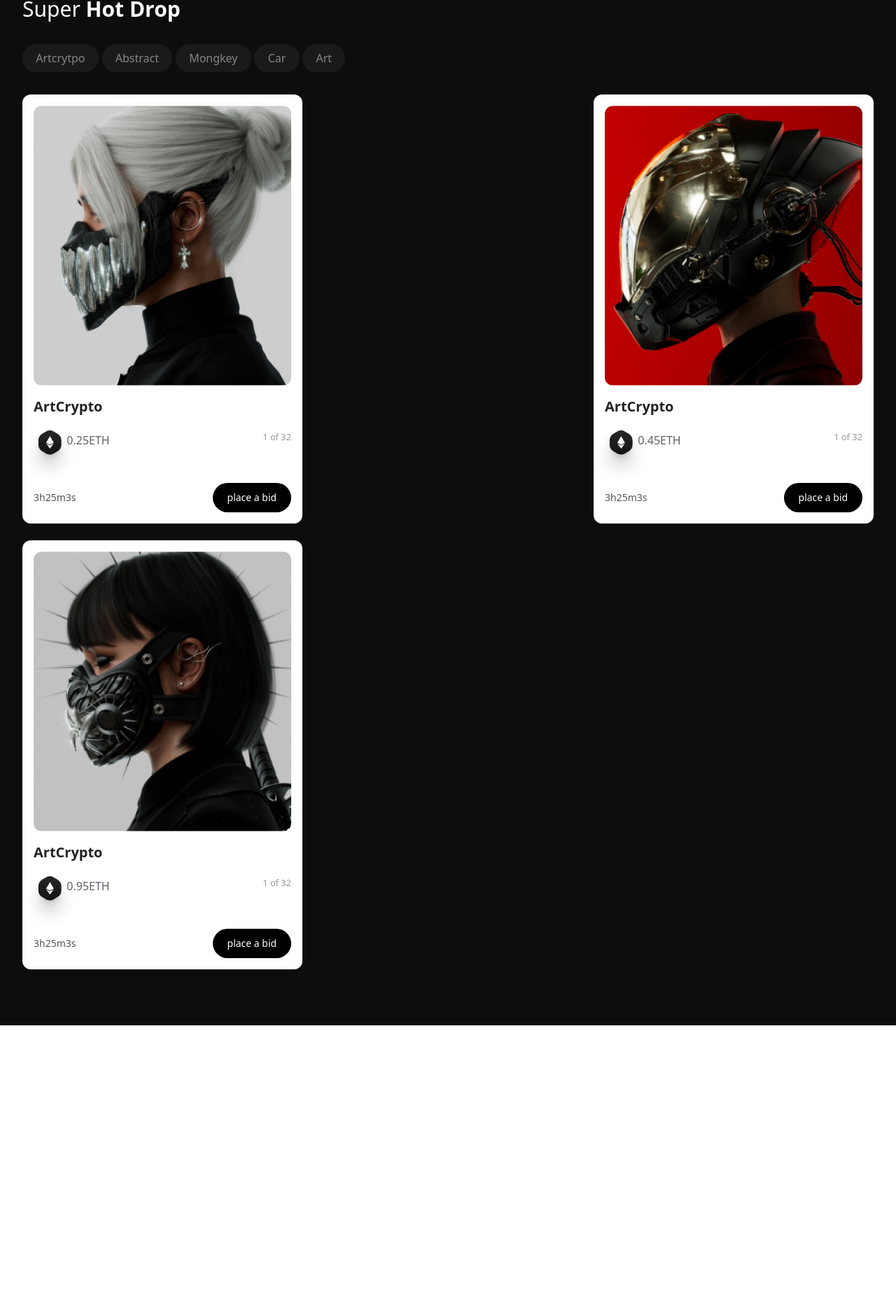
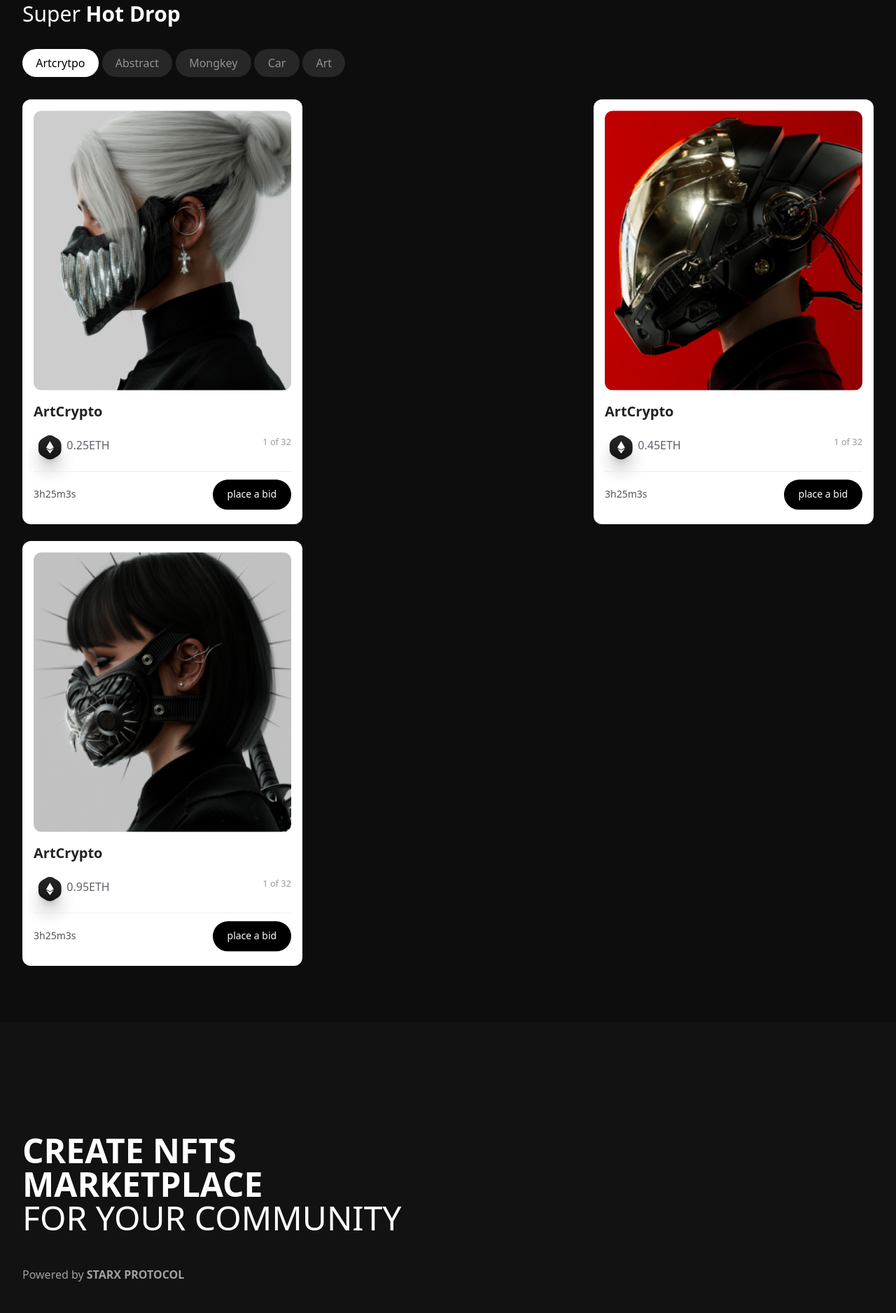
Before and after one commit to Victor-olabisi/NFT-landingPage, a React (Vite) app: page / in a window 1280 px wide. Shown: the part 1824-3700 px from the top of the page at 70% size. Before the commit the page ends 3289 px from the top, so only its background shows below. Built offline with nearby package versions, Linux system fonts and the light colour scheme.

Commit message:
done with the featuree sec and start on the marketplace section

```diff
--- a/src/App.jsx
+++ b/src/App.jsx
@@ -1,6 +1,6 @@
 import { useState } from 'react'
 import styles from './styles'
-import { Navbar, Hero,Feature } from './component';
+import { Navbar, Hero,Feature, MarketPlace } from './component';
 Navbar
 function App() {
 
@@ -12,7 +12,10 @@ function App() {
         <div className={`${styles.marginX} ${styles.boxWidth} bg-[#0D0D0E]`}>
           <Navbar />
           <Hero />
-          <Feature/>
+          <Feature />
+        </div>
+        <div className={`bg-[#121212] ${styles.marginX} ${styles.boxWidt}`}>
+          <MarketPlace />
         </div>
       </section>
     </>
--- a/src/component/Feature.jsx
+++ b/src/component/Feature.jsx
@@ -1,26 +1,38 @@
 import { nftFeatured } from "../Data";
 import styles from "../styles"
 import featuredIcon from '../assets/featuredIcon.svg'
+import { useState } from "react";
 const featuredBtn = ['artcrytpo', 'abstract','mongkey', 'car', 'art']
 
 const Feature = () => {
+  const [active, setActive] = useState(0);
+
   return (
       <section className={`${styles.marginY}`}>
           <h1 className='text-white text-3xl capitalize font-bold'><span className="font-light">super</span> hot drop</h1>
-          <div className="btn-container mt-8 flex gap-x-[.3rem] flex-wrap gap-y-4 text-white opacity-50 capitalize">
-              {featuredBtn.map((btn) => {
-                  return <span className="bg-[#272727] px-[1.2rem] py-[.5rem] rounded-full">{ btn}</span>;
+          <div className="btn-container mt-8 flex gap-x-[.3rem] flex-wrap gap-y-4 text-white text-opacity-50 capitalize">
+              {featuredBtn.map((btn,index) => {
+                  return (
+                    <span
+                      onClick={() => setActive(index)}
+                      className={`cursor-pointer  px-[1.2rem] py-[.5rem] rounded-full ${
+                        active === index ? "bg-[#fff] bg-opacity-100 text-black" : "bg-[#272727]"
+                      }`}
+                    >
+                      {btn}
+                    </span>
+                  );
             })}
           </div>
           <div className="featured flex flex-wrap gap-y-6 gap-x-6 xl:justify-between mt-8">
               {nftFeatured.map((feature) => {
                   const {id, image,eth}=feature
                   return (
-                    <article className="bg-white p-[1rem] rounded-xl w-[100%] sm:w-[auto]">
+                    <article className="bg-white p-[1rem] pb-[.5rem] rounded-xl w-[100%] sm:w-[auto]">
                       <img
                         src={image}
                         alt=""
-                        className="h-[23rem] w-[100%] object-cover  xl:w-[23rem] lg:h-[25rem] rounded-xl"
+                        className="h-[15rem] w-[100%] object-cover object-top  xl:w-[23rem] lg:h-[25rem] rounded-xl"
                       />
                       <h4 className="text-xl font-bold text-[#242323] mt-4">
                         ArtCrypto
@@ -40,7 +52,8 @@ const Feature = () => {
                           1 of 32
                         </p>
                       </div>
-                      <div className="flex justify-between items-center">
+                      <div className="h-[.1rem] bg-[#EDECEC] translate-y-[-1500%]"></div>
+                      <div className="flex justify-between items-center translate-y-[-30%]">
                         <p className="text-[#545454] text-sm">3h25m3s</p>
                         <button className="bg-black text-white px-[1.3rem] py-[.7rem] rounded-full text-sm">
                           place a bid
--- a/src/component/Hero.jsx
+++ b/src/component/Hero.jsx
@@ -4,6 +4,7 @@ import artImg1 from '../assets/artImg1.png'
 import artImg2 from "../assets/artImg2.jpg";
 import art from '../assets/art.svg'
 import styles from '../styles';
+import { useState } from 'react';
 
 const Hero = () => {
   return (
@@ -44,7 +45,7 @@ const Hero = () => {
             <FaArrowDown />
           </span>
           <div className="text-white opacity-50 max-w-[25rem]">
-            <p className="mb-4">
+            <p className="mb-4 ">
               are you ready to explore the limitless possibilities of artificial
               intelligence? look no further! STARX is your one stop destination
               for all things AI{" "}
@@ -56,24 +57,24 @@ const Hero = () => {
           </div>
         </div>
         <div className="grid gap-y-8">
-          <div className="uppercase text-5xl text-white mb-8  lg:text-right ">
+          <div className="uppercase text-4xl sm:text-5xl text-white mb-8  lg:text-right ">
             <h3 className="font-bold mb-2">collect super</h3>
             <h3 className="font-light ">rare digital art</h3>
           </div>
-          <div className="flex ">
+          <div className="flex translate-x-[-10%] sm:translate-x-0 ">
             <div className="relative art-container ">
               <div className="art-1 z-10 ">
                 <img
                   src={artImg1}
                   alt=""
-                  className="h-[17rem]  art-img md:h-auto translate-x-[17%] lg:translate-x-[17%]"
+                  className="h-[13rem]  art-img sm:h-[17rem] md:h-[500px] lg:h-aut translate-x-[17%] lg:translate-x-[17%]"
                 />
               </div>
             </div>
 
             <img
               src={artImg2}
-              className=" h-[13rem] md:h-[397px]  rounded-xl"
+              className=" h-[10rem] sm:h-[14rem] md:h-[397px]  rounded-xl"
               alt=""
             />
           </div>
--- /dev/null
+++ b/src/component/MarketPlace.jsx
@@ -0,0 +1,22 @@
+import styles from "../styles";
+
+const MarketPlace = () => {
+  return (
+    <section className={`py-20 sm:py-[10rem] ${styles.boxWidth}`}>
+      <div>
+        <h1
+          className={`text-white    sm:text-5xl uppercase text-3xl font-bold`}
+        >
+          create nfts <br />
+          marketplace <br />{" "}
+          <span className="font-light">for your community</span>
+        </h1>
+        <p className="text-white text-opacity-60 mt-[45px]">
+          Powered by <span className="font-bold uppercase">starx protocol</span>
+              </p>
+              <button className="bg-white py-[1rem] px-[1rem] rounded-full capitalize text-black font-semibold mt-[45px]">create marketplace <span></span></button>
+      </div>
+    </section>
+  );
+}
+export default MarketPlace
--- a/src/component/index.js
+++ b/src/component/index.js
@@ -1,6 +1,6 @@
 import Hero from "./Hero";
 import Navbar from "./Navbar";
 import Feature from "./Feature";
+import MarketPlace from "./MarketPlace";
 
-
-export {Navbar, Hero,Feature}
+export {Navbar, Hero,Feature, MarketPlace}
```
